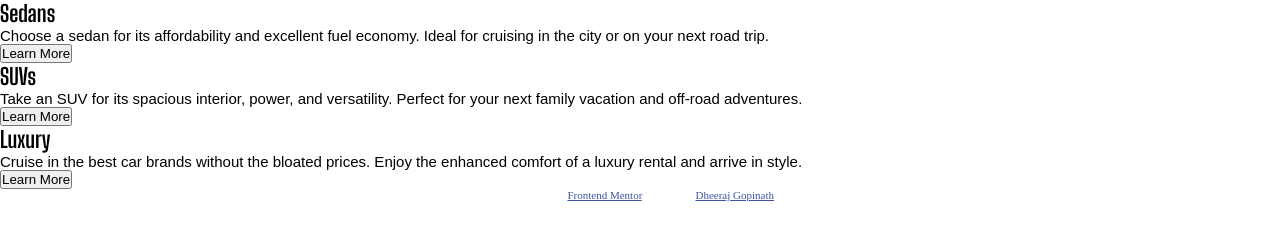
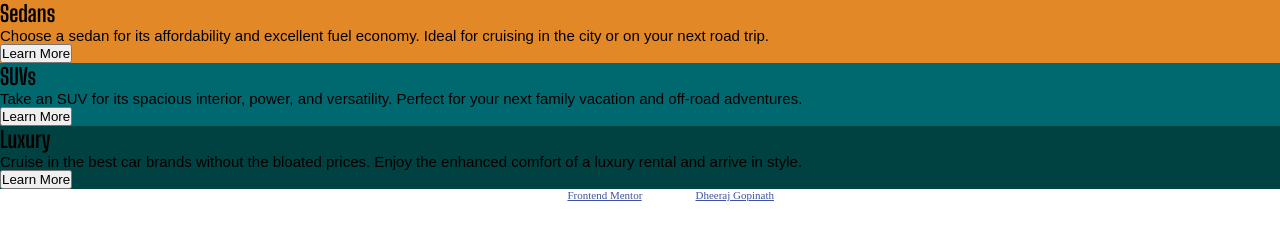
Before and after one commit to dheerajgopi/frontendmentor-challenge, a website: page public/3-column-preview-card-component/index.html in a window 1280 px wide. Drawn offline with Linux system fonts and the light colour scheme.

Commit message:
Add background colours

```diff
--- a/public/3-column-preview-card-component/index.css
+++ b/public/3-column-preview-card-component/index.css
@@ -17,6 +17,20 @@ html {
 body {
     min-height: 100%;
     height: 100%;
+}
+
+/* background colours */
+
+.clr-bg-bright-orange {
+    background-color: hsl(31, 77%, 52%);
+}
+
+.clr-bg-dark-cyan {
+    background-color: hsl(184, 100%, 22%);
+}
+
+.clr-bg-v-dark-cyan {
+    background-color: hsl(179, 100%, 13%);
 }
 
 /* font colours */
--- a/public/3-column-preview-card-component/index.html
+++ b/public/3-column-preview-card-component/index.html
@@ -11,21 +11,21 @@
 </head>
 <body>
   <div class="main">
-    <section class="sedan">
+    <section class="sedan clr-bg-bright-orange">
       <h1 class="car-type">Sedans</h1>
       <p class="car-description">Choose a sedan for its affordability and excellent fuel economy. Ideal for cruising in the city
         or on your next road trip.</p>
       <button>Learn More</button>
     </section>
 
-    <section class="suv">
+    <section class="suv clr-bg-dark-cyan">
       <h1 class="car-type">SUVs</h1>
       <p class="car-description">Take an SUV for its spacious interior, power, and versatility. Perfect for your next family vacation
         and off-road adventures.</p>
       <button>Learn More</button>
     </section>
 
-    <section class="luxury">
+    <section class="luxury clr-bg-v-dark-cyan">
       <h1 class="car-type">Luxury</h1>
       <p class="car-description">Cruise in the best car brands without the bloated prices. Enjoy the enhanced comfort of a luxury
         rental and arrive in style.</p>
```
